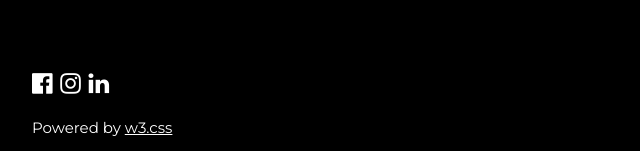
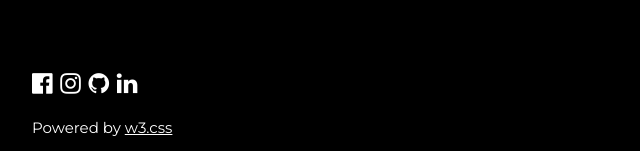
Before and after one commit to jaturawit2584/jaturawit2584.github.io, a plain HTML site: page profile.html in a window 1280 px wide. Shown: the part 3780-3931 px from the top of the page, 118-758 px from the left. Drawn offline with nearby package versions, Linux system fonts and the light colour scheme; files whose address does not match are found by name.

Commit message:
Update profile.html

```diff
--- a/profile.html
+++ b/profile.html
@@ -162,6 +162,7 @@
 
             <a href="https://www.facebook.com/profile.php?id=100003971480602" target="_blank"><i class="fa fa-facebook-official w3-hover-opacity"></i></a>
             <a href="https://www.instagram.com/d_037.jpg/" target="_blank"><i class="fa fa-instagram w3-hover-opacity "></i></a>
+            <a href="https://github.com/jaturawit2584" target="_blank"><i class="fa fa-github w3-hover-opacity"></i></a>
             <a href="https://www.linkedin.com/in/jaturawit-uthaisang-681317213/" target="_blank"><i class="fa fa-linkedin w3-hover-opacity"></i></a>
 
             <p class="w3-medium">Powered by <a href="https://www.w3schools.com/w3css/default.asp" target="_blank" class="w3-hover-text-green">w3.css</a></p>
```
